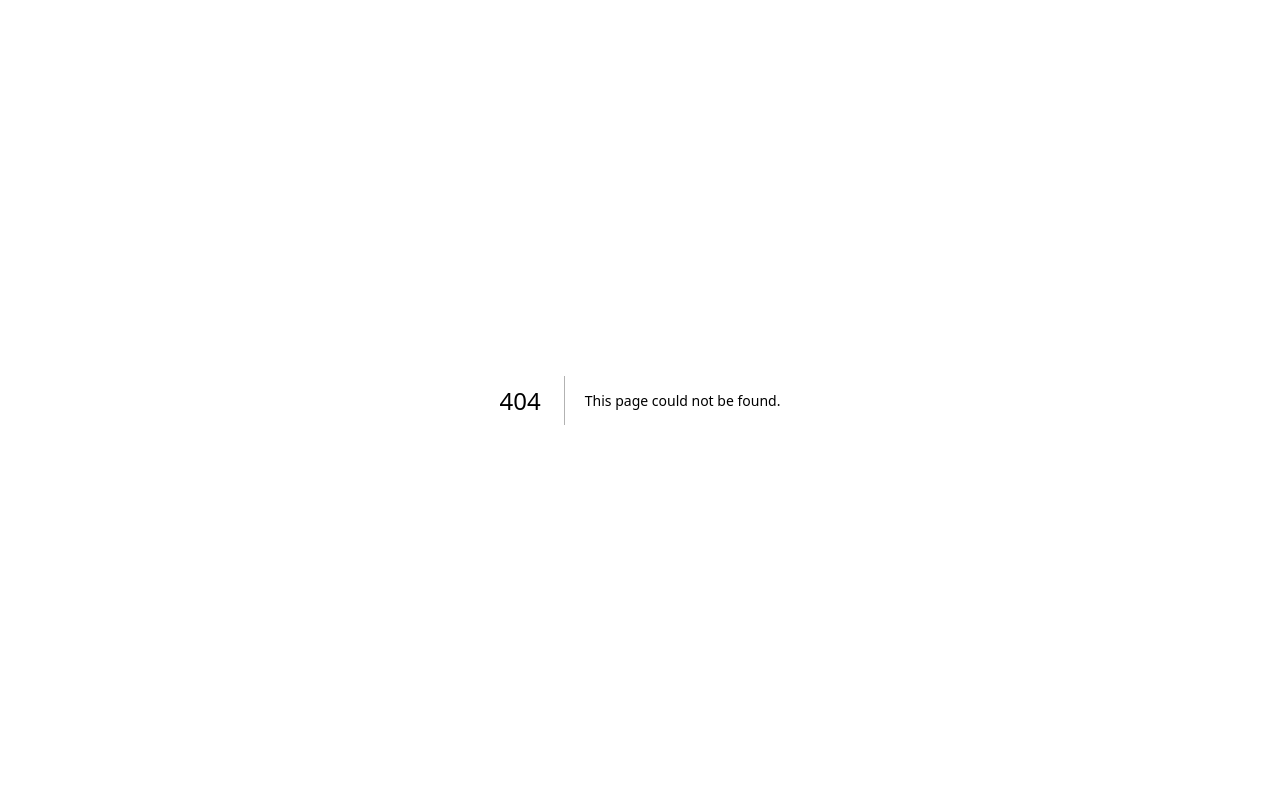
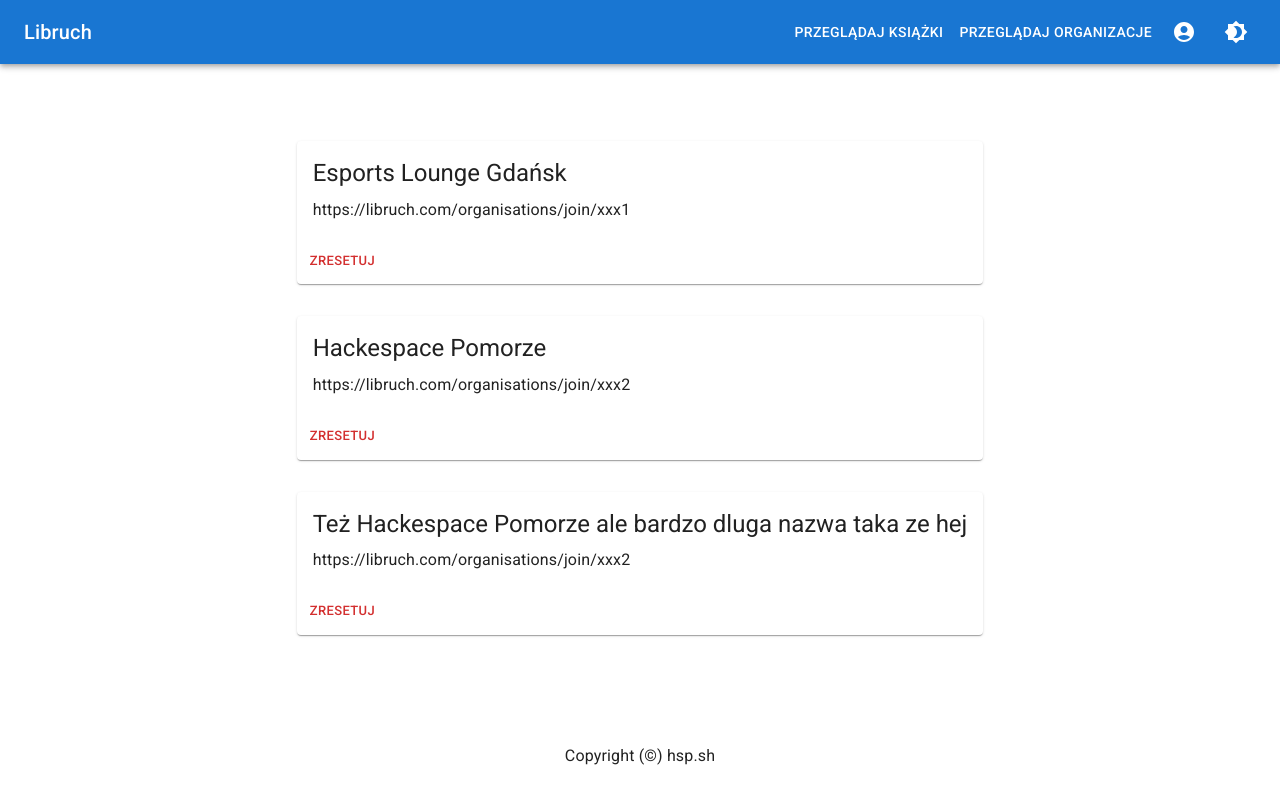
Before and after one commit to ksidelta/libruch, a Next.js app in the folder frontend/: page /organisations/manage in a window 1280 px wide. Before the commit this address had no page. Built offline with nearby package versions, Linux system fonts and the light colour scheme.

Commit message:
Add list of organisations' join links

```diff
--- /dev/null
+++ b/frontend/pages/organisations/manage.tsx
@@ -0,0 +1,48 @@
+import { Button, TextField, Stack } from "@mui/material";
+import { AuthorizedLayout } from "../../components/Layout";
+import * as React from "react";
+import Card from "@mui/material/Card";
+import CardActions from "@mui/material/CardActions";
+import CardContent from "@mui/material/CardContent";
+import Typography from "@mui/material/Typography";
+
+export const Manage = () => {
+  const organisations = [
+    {
+      name: "Esports Lounge Gdańsk",
+      link: "https://libruch.com/organisations/join/xxx1",
+    },
+    {
+      name: "Hackespace Pomorze",
+      link: "https://libruch.com/organisations/join/xxx2",
+    },
+    {
+      name: "Też Hackespace Pomorze ale bardzo dluga nazwa taka ze hej",
+      link: "https://libruch.com/organisations/join/xxx2",
+    },
+  ];
+
+  return (
+    <AuthorizedLayout>
+      <Stack spacing={4}>
+        {organisations.map((org) => (
+          <Card>
+            <CardContent>
+              <Typography gutterBottom variant="h5" component="div">
+                {org.name}
+              </Typography>
+              {org.link}
+            </CardContent>
+            <CardActions>
+              <Button size="small" color="error">
+                Zresetuj <link rel="stylesheet" href="" />
+              </Button>
+            </CardActions>
+          </Card>
+        ))}
+      </Stack>
+    </AuthorizedLayout>
+  );
+};
+
+export default Manage;
```
